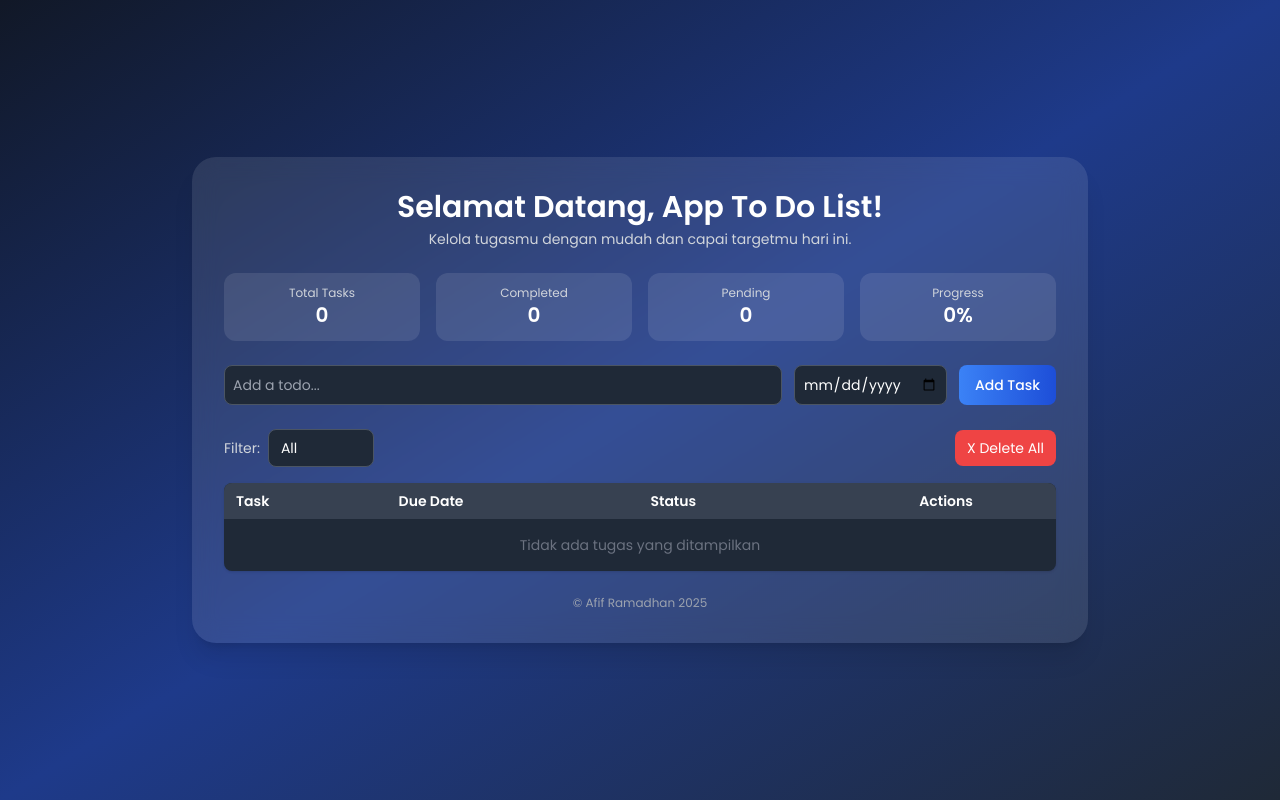
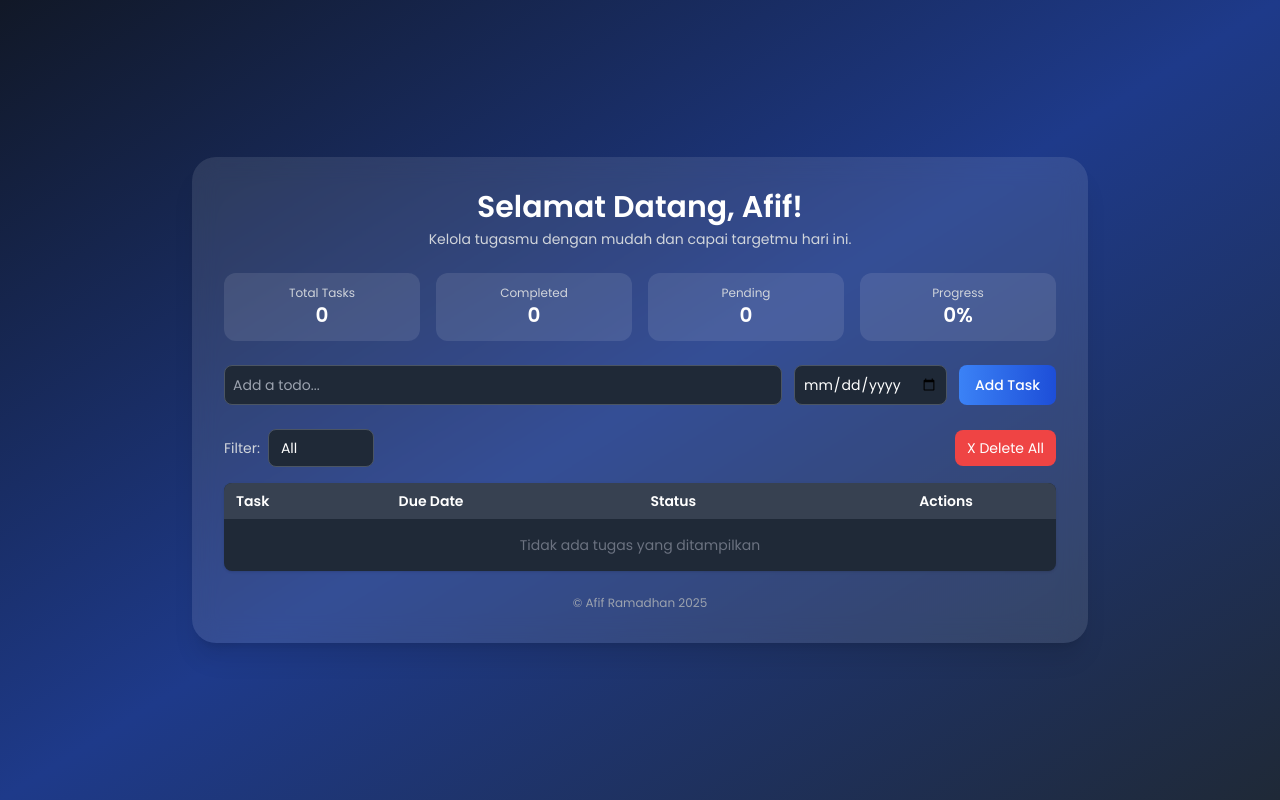
Before and after one commit to Revou-Coding-Camp/codingcamp-21-jul-25-aafifr, a plain HTML site: page index.html in a window 1280 px wide. Drawn offline with nearby package versions, Linux system fonts and the light colour scheme.

Commit message:
Update index.html

```diff
--- a/index.html
+++ b/index.html
@@ -19,7 +19,7 @@
     <div class="w-full max-w-4xl bg-white/10 backdrop-blur-md rounded-3xl shadow-xl p-8">
         <!-- Sambutan -->
         <div class="text-center mb-6">
-            <h1 class="text-3xl font-bold">Selamat Datang, App To Do List!</h1>
+            <h1 class="text-3xl font-bold">Selamat Datang, Afif!</h1>
             <p class="text-sm text-gray-300 mt-1">Kelola tugasmu dengan mudah dan capai targetmu hari ini.</p>
         </div>
 
```
